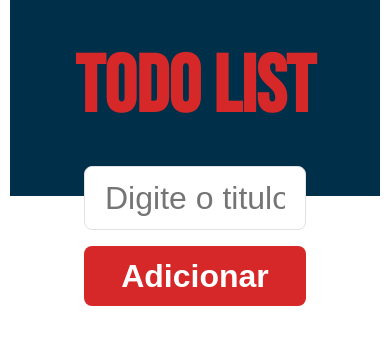
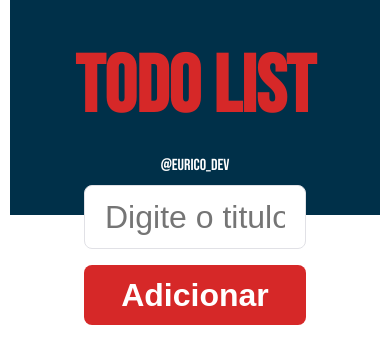
Before and after one commit to Eurico77/todo-list-react, a React (Create React App) app: page / in a window 390 px wide. Shown: the top 364 px of the page. Built offline with nearby package versions, Linux system fonts and the light colour scheme; a web font is replaced by a local one.

Commit message:
refactor: adjustments of responsive

```diff
--- a/src/components/Header/index.jsx
+++ b/src/components/Header/index.jsx
@@ -3,5 +3,8 @@ import { Container, Title } from "./style";
 export function Header() {
   return <Container>
     <Title>Todo list</Title>
+    <p style={{
+    color: '#fff',
+    }}>@Eurico_dev</p>
   </Container>;
 }
```
